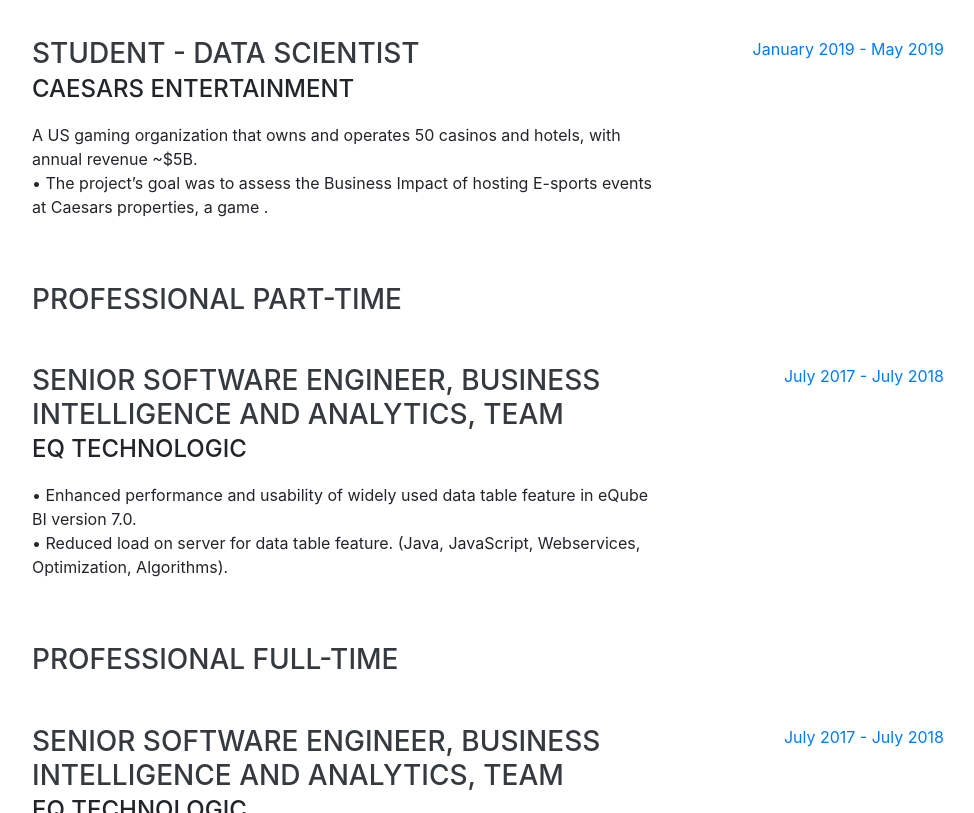
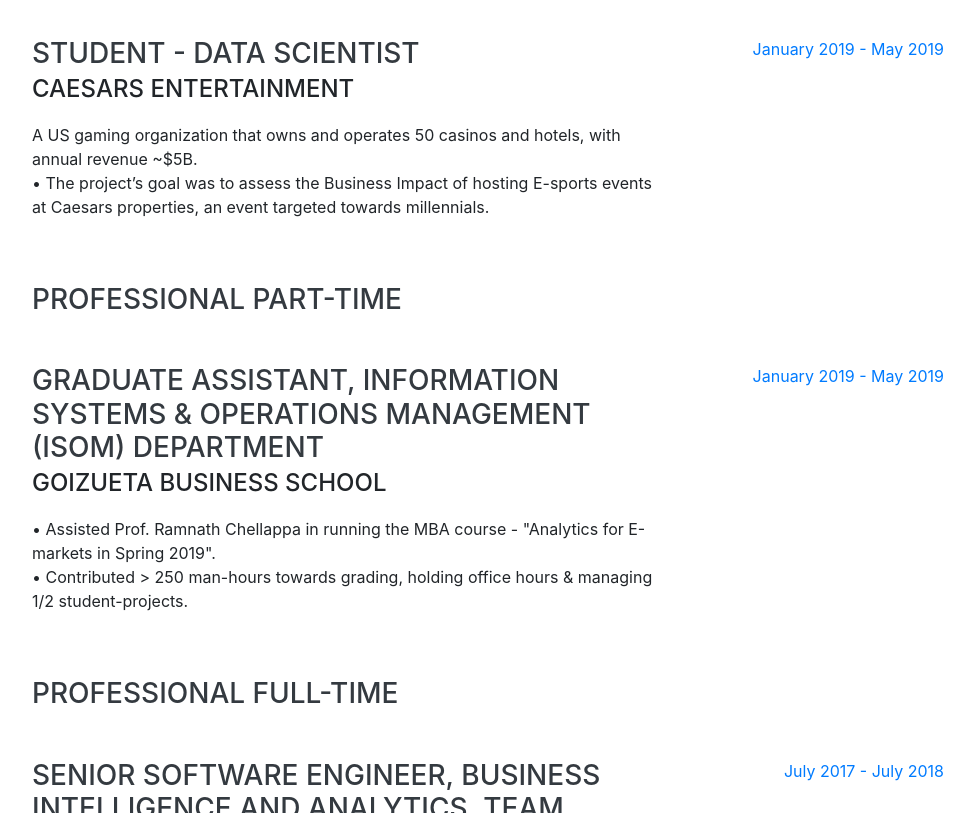
Before and after one commit to abhishek-saha/abhishek-saha.github.io, a website with bundled scripts: page index.html in a window 1280 px wide. Shown: the part 980-1793 px from the top of the page, without its empty margins (288-1262 px from the left). Built offline with nearby package versions, Linux system fonts and the light colour scheme; a web font is replaced by a local one.

Commit message:
Added part time experience

```diff
--- a/index.html
+++ b/index.html
@@ -8,7 +8,7 @@
   <meta name="description" content="">
   <meta name="author" content="">
 
-  <title>Resume - Amandeep Jiddewar</title>
+  <title>Welcome to Abhishek Saha's portfolio</title>
 
   <!-- Bootstrap core CSS -->
   <link href="vendor/bootstrap/css/bootstrap.min.css" rel="stylesheet">
@@ -72,7 +72,7 @@
         <div class="subheading mb-5">709 Highland Square Drive NE · Atlanta, GA 30306 · (601) 813-2007 ·
           <a href="mailto:name@email.com">abhishek.saha@alumni.emory.edu</a>
         </div>
-        <p class="lead mb-5">My name is Abhishek, though you can call me Abhi.<br>I am an aspiring business data scientist, with 9 years of professional experience across analytics, business intelligence, and program management. I am seeking opportunities to bring business value using creative and cutting-edge predictive modeling, machine learning, and AI solutions.</p>
+        <p class="lead mb-5">My name is Abhishek. You can call me Abhi.<br>I am an aspiring business data scientist, with 9 years of professional experience across analytics, business intelligence, and program management. I am seeking opportunities to bring business value using creative and cutting-edge predictive modeling, machine learning, and AI solutions.</p>
         <div class="social-icons">
           <a href="https://www.linkedin.com/in/abhisheksaha/" target="_blank">
             <i class="fab fa-linkedin-in"></i>
@@ -100,7 +100,7 @@
           <div class="resume-content">
             <h3 class="mb-0">Student - Data Scientist</h3>
             <div class="subheading mb-3">Caesars Entertainment</div>
-            <p>A US gaming organization that owns and operates 50 casinos and hotels, with annual revenue ~$5B. <br>•	The project’s goal was to assess the Business Impact of hosting E-sports events at Caesars properties, a game .</p>
+            <p>A US gaming organization that owns and operates 50 casinos and hotels, with annual revenue ~$5B. <br>•	The project’s goal was to assess the Business Impact of hosting E-sports events at Caesars properties, an event targeted towards millennials.</p>
           </div>
           <div class="resume-date text-md-right">
             <span class="text-primary">January 2019 - May 2019</span>
@@ -109,12 +109,12 @@
         <h3 class="mb-5">Professional Part-time</h3>
         <div class="resume-item d-flex flex-column flex-md-row justify-content-between mb-5">
           <div class="resume-content">
-            <h3 class="mb-0">Senior Software Engineer, Business Intelligence and Analytics, Team</h3>
-            <div class="subheading mb-3">eQ Technologic</div>
-            <p>•	Enhanced performance and usability of widely used data table feature in eQube BI version 7.0.<br>•	Reduced load on server for data table feature. (Java, JavaScript, Webservices, Optimization, Algorithms).</p>
+            <h3 class="mb-0">Graduate Assistant, Information Systems & Operations Management (ISOM) department</h3>
+            <div class="subheading mb-3">Goizueta Business School</div>
+            <p>•	Assisted Prof. Ramnath Chellappa in running the MBA course - "Analytics for E-markets in Spring 2019".<br>•	Contributed > 250 man-hours towards grading, holding office hours & managing 1/2 student-projects.</p>
           </div>
           <div class="resume-date text-md-right">
-            <span class="text-primary">July 2017 - July 2018</span>
+            <span class="text-primary">January 2019 - May 2019</span>
           </div>
         </div>
         <h3 class="mb-5">Professional Full-time</h3>
```
